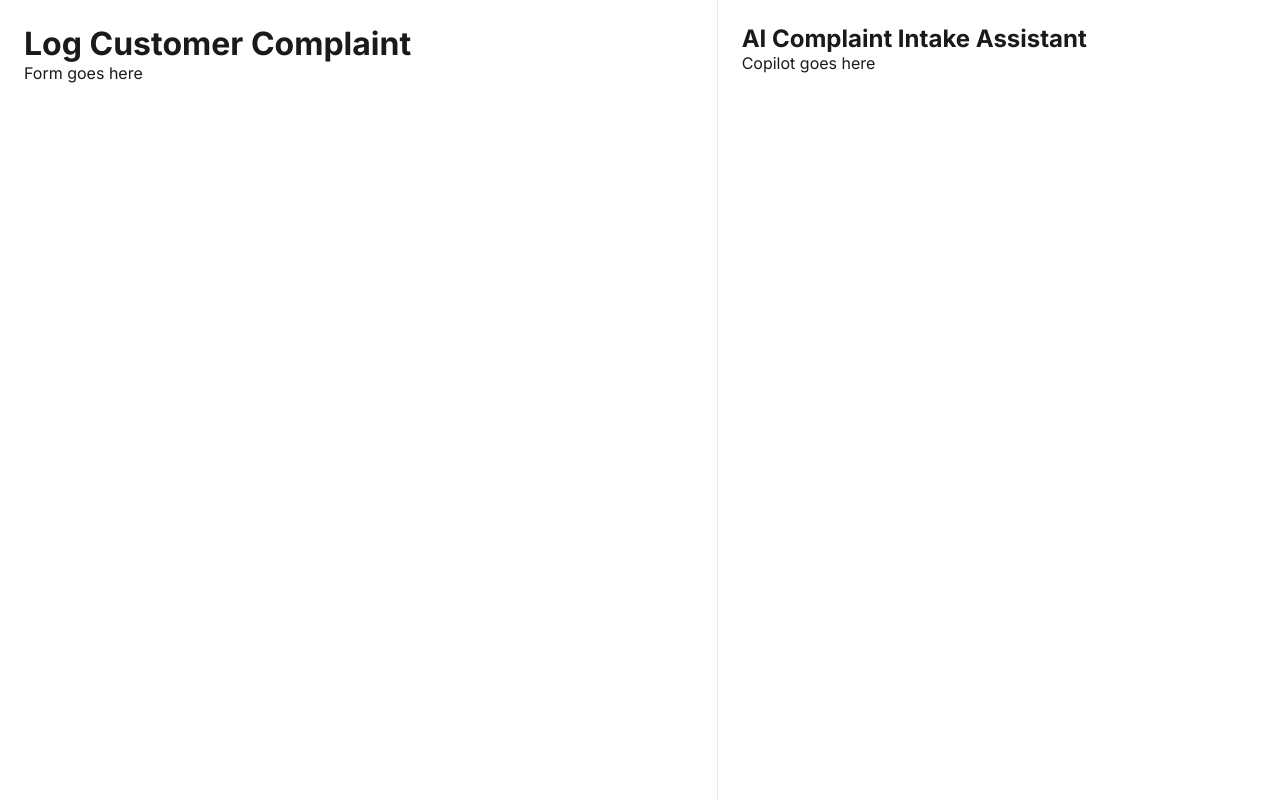
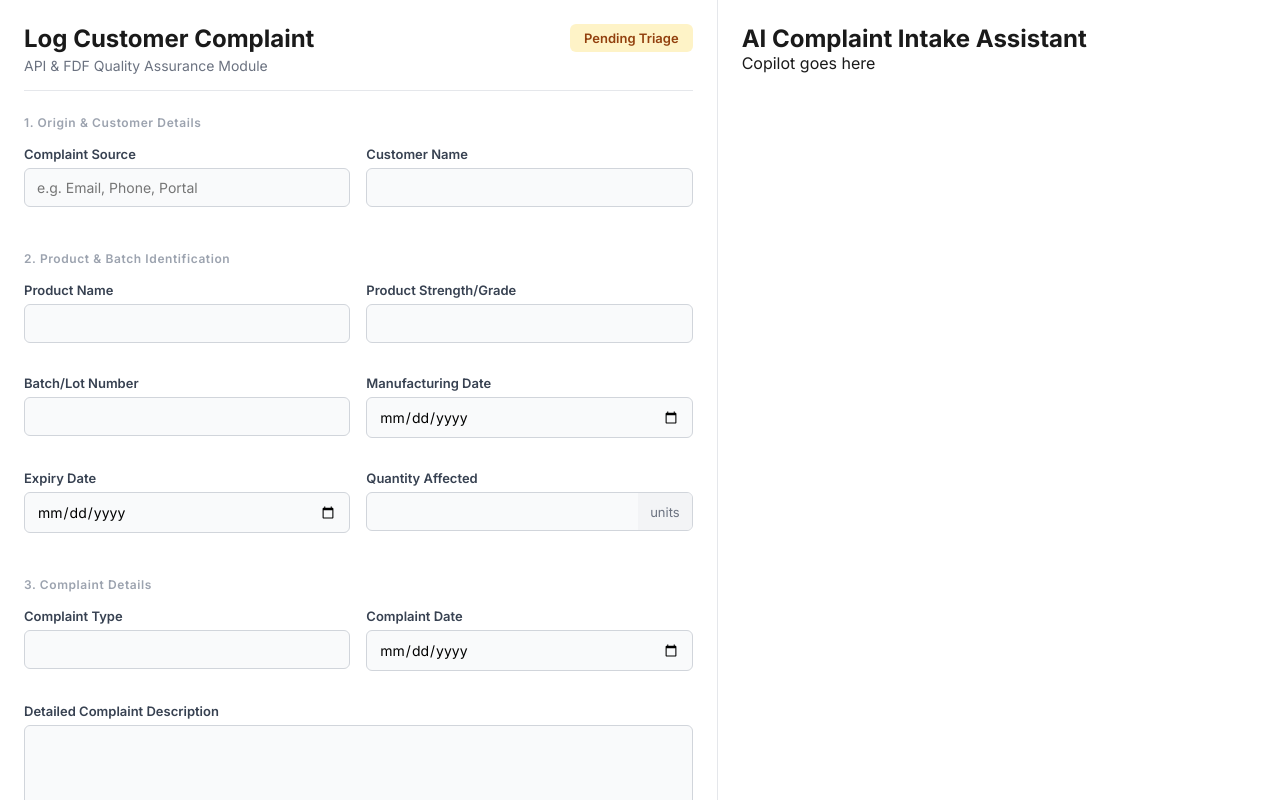
Before and after one commit to Shilpa3107/complaint-management-system, a React app in the folder frontend/: page / in a window 1280 px wide. Built offline with nearby package versions, Linux system fonts and the light colour scheme; the HTML template or start-up script is replaced by a standard one.

Commit message:
Phase 7 step 2: full complaint form with all 4 sections, local state

```diff
--- /dev/null
+++ b/frontend/src/components/ComplaintForm.css
@@ -0,0 +1,141 @@
+.complaint-form {
+  max-width: 700px;
+}
+
+.form-header {
+  display: flex;
+  justify-content: space-between;
+  align-items: flex-start;
+  margin-bottom: 16px;
+}
+
+.form-header h1 {
+  font-size: 24px;
+  font-weight: 700;
+}
+
+.subtitle {
+  color: #6b7280;
+  font-size: 14px;
+  margin-top: 4px;
+}
+
+.status-badge {
+  background: #fef3c7;
+  color: #92400e;
+  padding: 6px 14px;
+  border-radius: 6px;
+  font-size: 13px;
+  font-weight: 600;
+  white-space: nowrap;
+}
+
+hr {
+  border: none;
+  border-top: 1px solid #e5e7eb;
+  margin-bottom: 24px;
+}
+
+section {
+  margin-bottom: 28px;
+}
+
+section h3 {
+  font-size: 12px;
+  font-weight: 600;
+  color: #9ca3af;
+  letter-spacing: 0.05em;
+  margin-bottom: 16px;
+}
+
+.field-row {
+  display: flex;
+  gap: 16px;
+  margin-bottom: 16px;
+}
+
+.field {
+  flex: 1;
+  display: flex;
+  flex-direction: column;
+  gap: 6px;
+  margin-bottom: 16px;
+}
+
+.field label {
+  font-size: 13px;
+  font-weight: 600;
+  color: #374151;
+}
+
+.field input,
+.field select,
+.field textarea {
+  padding: 10px 12px;
+  border: 1px solid #d1d5db;
+  border-radius: 6px;
+  font-size: 14px;
+  font-family: inherit;
+  background: #f9fafb;
+}
+
+.field input:focus,
+.field select:focus,
+.field textarea:focus {
+  outline: none;
+  border-color: #2563eb;
+  background: #ffffff;
+}
+
+.input-with-unit {
+  display: flex;
+  align-items: center;
+  border: 1px solid #d1d5db;
+  border-radius: 6px;
+  background: #f9fafb;
+  overflow: hidden;
+}
+
+.input-with-unit input {
+  border: none;
+  background: transparent;
+  flex: 1;
+}
+
+.input-with-unit .unit {
+  padding: 0 12px;
+  color: #6b7280;
+  font-size: 13px;
+  background: #f3f4f6;
+  align-self: stretch;
+  display: flex;
+  align-items: center;
+}
+
+.form-actions {
+  display: flex;
+  justify-content: space-between;
+  margin-top: 32px;
+  padding-top: 24px;
+  border-top: 1px solid #e5e7eb;
+}
+
+.btn-primary, .btn-secondary {
+  padding: 10px 20px;
+  border-radius: 6px;
+  font-size: 14px;
+  font-weight: 600;
+  cursor: pointer;
+  border: none;
+}
+
+.btn-primary {
+  background: #2563eb;
+  color: white;
+}
+
+.btn-secondary {
+  background: #ffffff;
+  color: #374151;
+  border: 1px solid #d1d5db;
+}
--- a/frontend/src/components/ComplaintForm.jsx
+++ b/frontend/src/components/ComplaintForm.jsx
@@ -1,8 +1,146 @@
+import { useState } from 'react'
+import './ComplaintForm.css'
+
+const initialFormState = {
+  complaint_source: '',
+  customer_name: '',
+  product_name: '',
+  product_strength: '',
+  batch_number: '',
+  manufacturing_date: '',
+  expiry_date: '',
+  quantity_affected: '',
+  quantity_unit: 'units',
+  complaint_type: '',
+  complaint_date: '',
+  complaint_description: '',
+  initial_severity: '',
+  priority: '',
+}
+
 function ComplaintForm() {
+  const [form, setForm] = useState(initialFormState)
+
+  const handleChange = (field) => (e) => {
+    setForm({ ...form, [field]: e.target.value })
+  }
+
+  const handleReset = () => setForm(initialFormState)
+
+  const handleSave = () => {
+    console.log('Saving complaint:', form)
+    // Real save logic comes in Phase 8
+  }
+
   return (
-    <div>
-      <h1>Log Customer Complaint</h1>
-      <p>Form goes here</p>
+    <div className="complaint-form">
+      <div className="form-header">
+        <div>
+          <h1>Log Customer Complaint</h1>
+          <p className="subtitle">API &amp; FDF Quality Assurance Module</p>
+        </div>
+        <span className="status-badge">Pending Triage</span>
+      </div>
+      <hr />
+
+      <section>
+        <h3>1. Origin &amp; Customer Details</h3>
+        <div className="field-row">
+          <div className="field">
+            <label>Complaint Source</label>
+            <input value={form.complaint_source} onChange={handleChange('complaint_source')} placeholder="e.g. Email, Phone, Portal" />
+          </div>
+          <div className="field">
+            <label>Customer Name</label>
+            <input value={form.customer_name} onChange={handleChange('customer_name')} />
+          </div>
+        </div>
+      </section>
+
+      <section>
+        <h3>2. Product &amp; Batch Identification</h3>
+        <div className="field-row">
+          <div className="field">
+            <label>Product Name</label>
+            <input value={form.product_name} onChange={handleChange('product_name')} />
+          </div>
+          <div className="field">
+            <label>Product Strength/Grade</label>
+            <input value={form.product_strength} onChange={handleChange('product_strength')} />
+          </div>
+        </div>
+        <div className="field-row">
+          <div className="field">
+            <label>Batch/Lot Number</label>
+            <input value={form.batch_number} onChange={handleChange('batch_number')} />
+          </div>
+          <div className="field">
+            <label>Manufacturing Date</label>
+            <input type="date" value={form.manufacturing_date} onChange={handleChange('manufacturing_date')} />
+          </div>
+        </div>
+        <div className="field-row">
+          <div className="field">
+            <label>Expiry Date</label>
+            <input type="date" value={form.expiry_date} onChange={handleChange('expiry_date')} />
+          </div>
+          <div className="field">
+            <label>Quantity Affected</label>
+            <div className="input-with-unit">
+              <input type="number" value={form.quantity_affected} onChange={handleChange('quantity_affected')} />
+              <span className="unit">{form.quantity_unit}</span>
+            </div>
+          </div>
+        </div>
+      </section>
+
+      <section>
+        <h3>3. Complaint Details</h3>
+        <div className="field-row">
+          <div className="field">
+            <label>Complaint Type</label>
+            <input value={form.complaint_type} onChange={handleChange('complaint_type')} />
+          </div>
+          <div className="field">
+            <label>Complaint Date</label>
+            <input type="date" value={form.complaint_date} onChange={handleChange('complaint_date')} />
+          </div>
+        </div>
+        <div className="field">
+          <label>Detailed Complaint Description</label>
+          <textarea rows={4} value={form.complaint_description} onChange={handleChange('complaint_description')} />
+        </div>
+      </section>
+
+      <section>
+        <h3>4. Initial Assessment &amp; Priority</h3>
+        <div className="field-row">
+          <div className="field">
+            <label>Initial Severity</label>
+            <select value={form.initial_severity} onChange={handleChange('initial_severity')}>
+              <option value="">Select...</option>
+              <option value="Low">Low</option>
+              <option value="Medium">Medium</option>
+              <option value="High">High</option>
+              <option value="Critical">Critical</option>
+            </select>
+          </div>
+          <div className="field">
+            <label>Priority</label>
+            <select value={form.priority} onChange={handleChange('priority')}>
+              <option value="">Select...</option>
+              <option value="Low">Low</option>
+              <option value="Medium">Medium</option>
+              <option value="High">High</option>
+            </select>
+          </div>
+        </div>
+      </section>
+
+      <div className="form-actions">
+        <button className="btn-secondary" onClick={handleReset}>Reset Form</button>
+        <button className="btn-primary" onClick={handleSave}>Save Complaint</button>
+      </div>
     </div>
   )
 }
```
